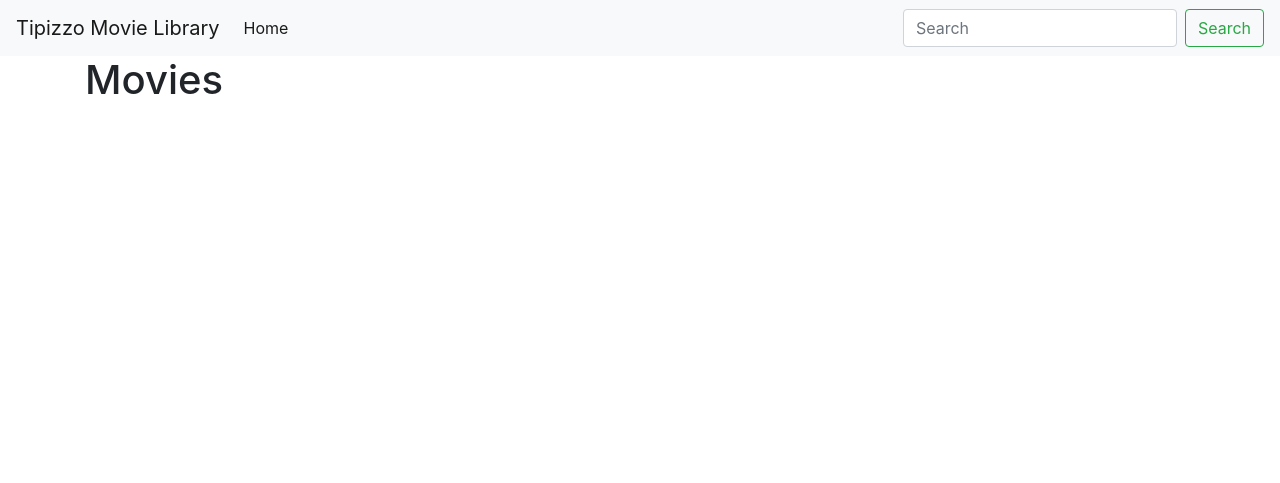
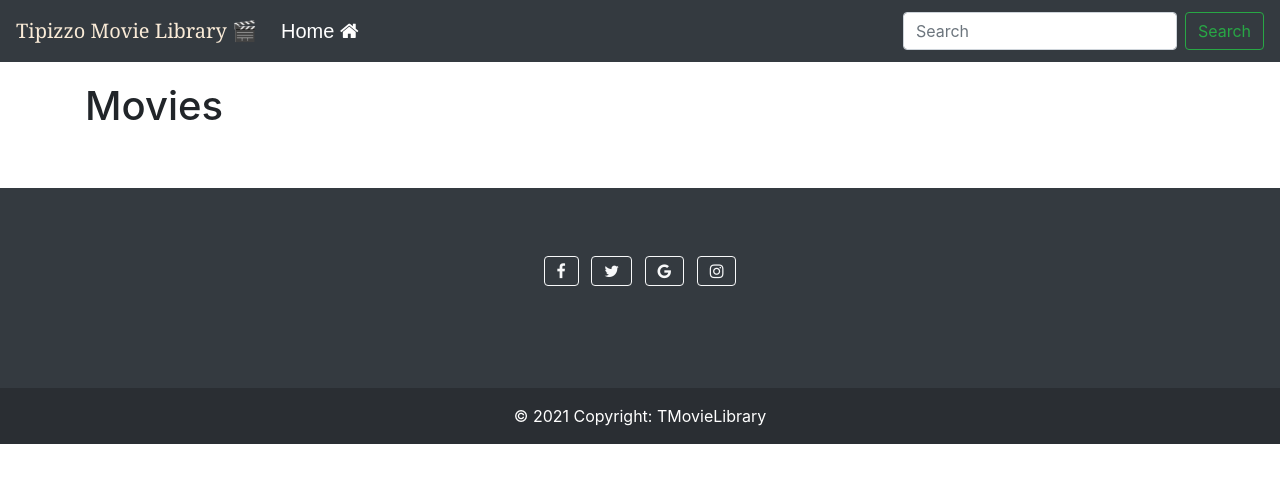
Before and after one commit to tipizzo/tipizzo_movies_library, a Django app: page /home/ in a window 1280 px wide. Shown: the top 483 px of the page. Run offline with Django 3.2, Linux system fonts and the light colour scheme; data that the repository does not hold is empty; some libraries are stand-ins or nearby versions.

Commit message:
Just added some styles

```diff
--- a/movie_library/templates/base.html
+++ b/movie_library/templates/base.html
@@ -1,14 +1,41 @@
 <link rel="stylesheet" href="https://stackpath.bootstrapcdn.com/bootstrap/4.1.3/css/bootstrap.min.css">
+<link rel="stylesheet" href="path/to/font-awesome/css/font-awesome.min.css">
+<meta name="viewport" content="width=device-width, initial-scale=1, shrink-to-fit=no">
+<link rel="stylesheet" href="https://stackpath.bootstrapcdn.com/font-awesome/4.7.0/css/font-awesome.min.css">
+<link rel="stylesheet" href="path/to/font-awesome/css/font-awesome.min.css">
+<style>
+  footer {
+    padding-top: 20px;
+  }
+  a .navbar-brand {
+    color: antiquewhite;
+  }
+  .nav-link {
+    font-size: 20px;
+    font-family:Arial, Helvetica, sans-serif;
+  }
+  .nav-link:hover {
+    background-color:darkolivegreen;
+    color: black;
+    font-size: 20px;
+    font-family: Arial, Helvetica, sans-serif;
+    border-radius: 15px 10px 15px 10px;
+  }
+  .container {
+    margin-top: 20px;
+    margin-bottom: 50px;
+  }
+</style>
 
-<nav class="navbar navbar-expand-lg navbar-light bg-light">
-    <a class="navbar-brand" href="{% url 'movie_index' %}">Tipizzo Movie Library</a>
+<nav class="navbar navbar-expand-lg navbar-light bg-dark">
+    <a class="navbar-brand" href="{% url 'movie_index' %}" style="color:antiquewhite; font-family:Georgia, 'Times New Roman', Times, serif;">Tipizzo Movie Library 🎬</a>
     <button class="navbar-toggler" type="button" data-toggle="collapse" data-target="#navbarSupportedContent" aria-controls="navbarSupportedContent" aria-expanded="false" aria-label="Toggle navigation">
-      <span class="navbar-toggler-icon"></span>
+      <span class="navbar-toggler-icon" style="color: white;"></span>
     </button>
     <div class="collapse navbar-collapse" id="navbarSupportedContent">
       <ul class="navbar-nav mr-auto">
         <li class="nav-item active">
-          <a class="nav-link" href="{% url 'movie_index' %}">Home <span class="sr-only">(current)</span></a>
+          <a class="nav-link" href="{% url 'movie_index' %}" style="color: white;">Home <i class="fa fa-home"></i><span class="sr-only">(current)</span></a>
         </li>
       </ul>
       <form class="form-inline my-2 my-lg-0">
@@ -24,6 +51,29 @@
     {% endblock %}
   </div>
 
+  <footer class="bg-dark text-center text-white">
+    <div class="container p-4 pb-0">
+
+      <section class="mb-4">
+        <a class="btn btn-outline-light btn-floating m-1" href="#!" role="button"
+          ><i class="fa fa-facebook-f"></i></a>
+        <a class="btn btn-outline-light btn-floating m-1" href="#" role="button"><i class="fa fa-twitter"></i></a>
+        <a class="btn btn-outline-light btn-floating m-1" href="#!" role="button"
+          ><i class="fa fa-google"></i></a>
+
+        <a class="btn btn-outline-light btn-floating m-1" href="#!" role="button"
+          ><i class="fa fa-instagram"></i></a>
+      </section>
+
+    </div>
+
+    <div class="text-center p-3" style="background-color: rgba(0, 0, 0, 0.2);">
+      © 2021 Copyright:
+      <a class="text-white" href="https://mdbootstrap.com/">TMovieLibrary</a>
+    </div>
+    <!-- Copyright -->
+  </footer>
+
 <script src="https://code.jquery.com/jquery-3.3.1.slim.min.js"></script>
 <script src="https://cdnjs.cloudflare.com/ajax/libs/popper.js/1.14.3/umd/popper.min.js"></script>
 <script src="https://stackpath.bootstrapcdn.com/bootstrap/4.1.3/js/bootstrap.min.js"></script>
```
Also changed, not shown: home/admin.py (line endings or trailing spaces), home/migrations/0005_category.py (added), home/migrations/0006_auto_20210310_1909.py (added), home/migrations/0007_auto_20210310_1913.py (added), home/models.py (line endings or trailing spaces).
